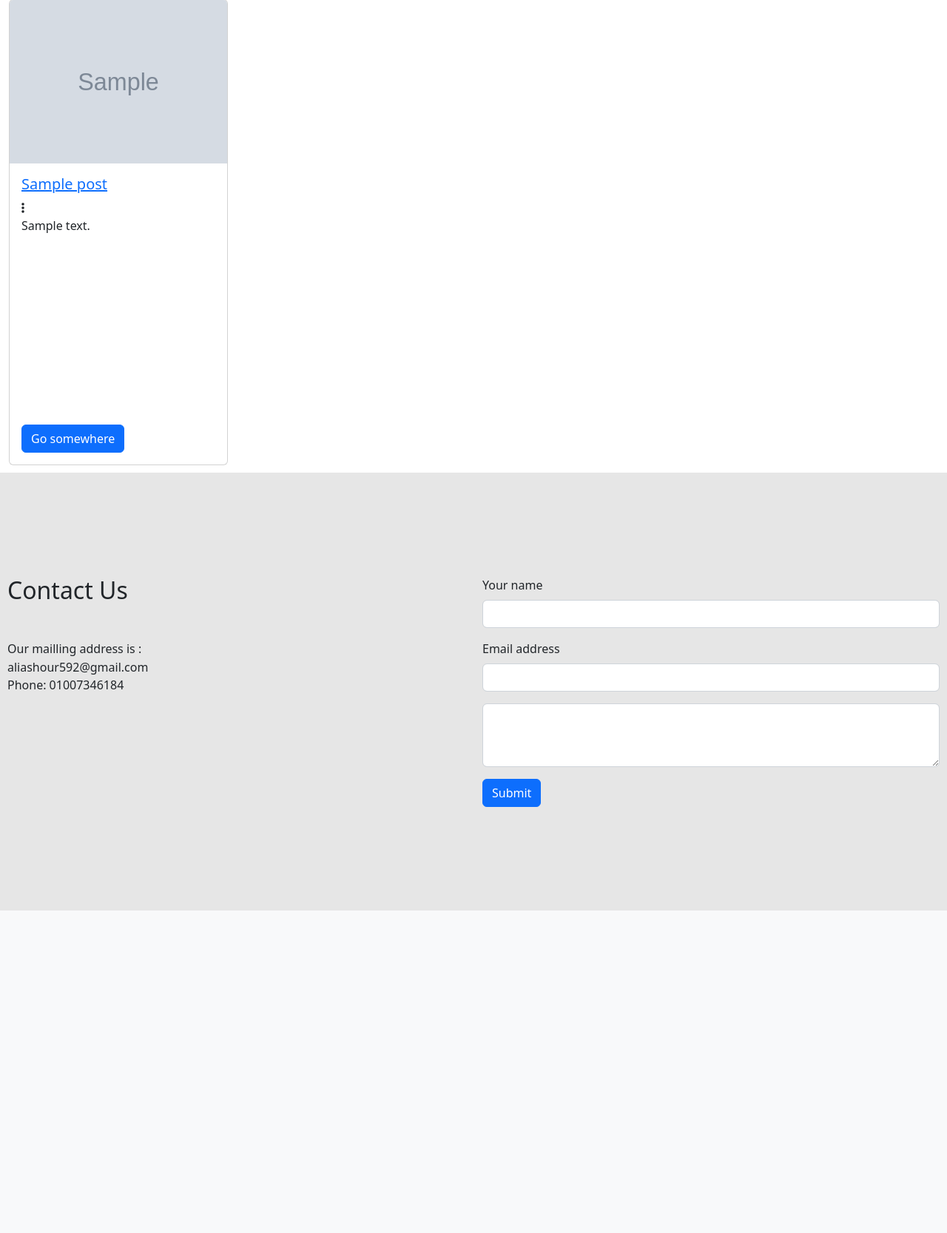
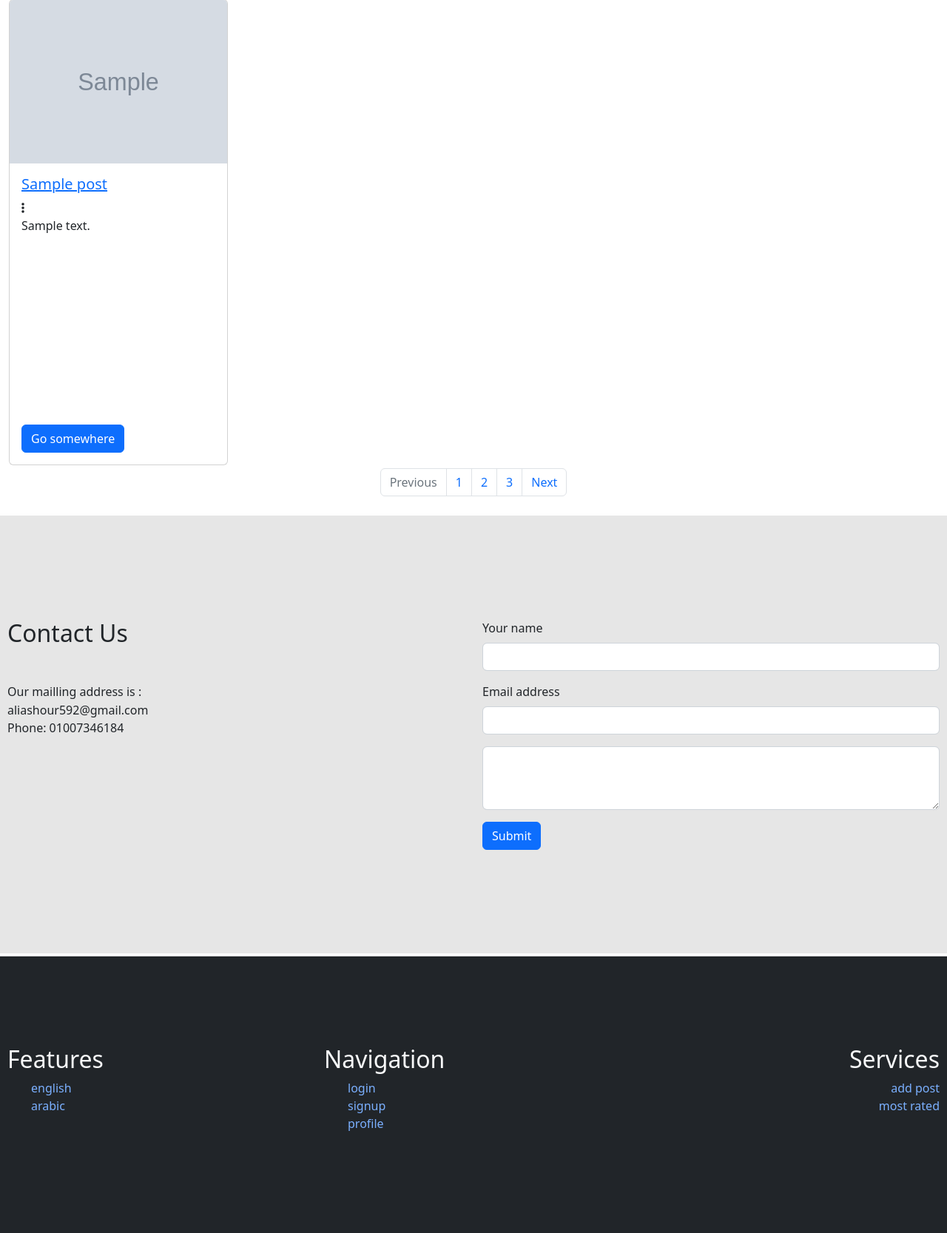
Before and after one commit to aliiashour/blog, a PHP site: page /index.php in a window 1280 px wide. Shown: the part 849-2516 px from the top of the page at 74% size. Before the commit the page ends 2080 px from the top, so only its background shows below. Run offline with PHP 8.4, Linux system fonts and the light colour scheme; tables that the repository leaves empty or names only in its code hold one stand-in row (values such as "Sample post"); grey boxes marked "Sample" are stand-in pictures.

Commit message:
modifiy index page and posts

```diff
--- a/index.php
+++ b/index.php
@@ -4,7 +4,7 @@
 ?>
 
 <div class="container-fluid">
-    <div class="row">
+    <div class="row all-page">
         <div class="slider">
             <div id="carouselExampleCaptions" class="carousel slide" data-bs-ride="false">
                 <div class="carousel-indicators">
@@ -48,9 +48,20 @@
 
 
         <?php
+            $page_size = 2;
+            if(isset($_GET['page_id']) && !empty($_GET['page_id'])){
+                $start_from = ($_GET['page_id'] - 1) * $page_size;
+            }else{
+                $start_from = 0 ;
+            }
+
+            $q = "SELECT * FROM posts" ;
+            $stmt = $con->prepare($q) ;
+            $stmt->execute();
+            $all = $stmt->rowCount() ;
 
             // now get all posts from database descanding order
-            $q = "SELECT * FROM posts ORDER BY post_time DESC" ;
+            $q = "SELECT * FROM posts ORDER BY post_time DESC LIMIT $start_from, $page_size" ;
             $stmt = $con->prepare($q) ;
             $stmt->execute();
             if($stmt->rowCount()){
@@ -94,7 +105,7 @@
                                                 ));
                                                 ?>
 
-                                                <i class="fa-solid fa-heart <?php if($stmt2->rowCount()){ echo 'favoruit' ;}?> love_icon" data-user_id="<?php if(isset($_SESSION['user_id'])){ echo $_SESSION['user_id'] ;  }?>" data-post_id="<?php echo $row['post_id']?>"></i>
+                                                <i class="fa-solid fa-heart <?php if($stmt2->rowCount()){ echo 'favoruit ' ;}?>love_icon" data-user_id="<?php if(isset($_SESSION['user_id'])){ echo $_SESSION['user_id'] ;  }?>" data-post_id="<?php echo $row['post_id']?>"></i>
 
                                                 <?php
                                             }
@@ -105,6 +116,38 @@
                         </div>
                     </div>
                 <?php }
+                $pag = '' ;
+                $pag .= '<nav aria-label="Page navigation">
+                        <ul class="pagination justify-content-center mt-1">
+                            <li class="page-item';
+                            if(!isset($_GET['page_id']) || $_GET['page_id'] == 1){
+                                $pag .=' disabled';
+                            }
+                            $pag .= '">
+                                <a class="page-link" href="?page_id=';
+                                if(isset($_GET['page_id'])){
+                                    $pag .= $_GET['page_id']-1 ;
+                                }
+                                $pag .= '">Previous</a>
+                            </li>
+                            <li class="page-item"><a class="page-link" href="?page_id=1">1</a></li>
+                            <li class="page-item"><a class="page-link" href="?page_id=2">2</a></li>
+                            <li class="page-item"><a class="page-link" href="?page_id=3">3</a></li>
+                            <li class="page-item';
+                            if(isset($_GET['page_id']) && $_GET['page_id'] == ceil($all / $page_size) ){
+                                $pag .=' disabled';
+                            }
+                            $pag .= '"><a class="page-link" href="?page_id=';
+                            if(isset($_GET['page_id'])){
+                                $pag .= $_GET['page_id']+1 ;
+                            }else{
+                                $pag .= 1 ;
+                            }
+                            $pag .= '">Next</a>
+                                </li>
+                            </ul>
+                        </nav>' ;
+                echo $pag ;
             }else{ ?>
                 <div class="col text-center text-primary">there are no posts yet!</div>
             <?php }
@@ -142,7 +185,51 @@
 </div>
 
 
+<?php include_once $tmp."footer_design.php" ; ?>
 <?php include_once $tmp."footer.php" ; ?>
+
+    <script>
+
+        $("#search_form").on("submit", function(event){
+            event.preventDefault() ;
+            var search_for = $("#searchable").val() ;
+            if(search_for.length > 0){
+                $.ajax({
+                    url:"./handle_files/handle_search.php",
+                    method:"post",
+                    data:{search_for:search_for},
+                    beforeSend:function(){
+                        $("#submit_button").html('loading') ;
+                        $("#submit_button").attr('disabled', 'disabled') ;
+                    },
+                    success:function(data){
+                        $(".all-page").html(data) ;
+                        $("#submit_button").html('search') ;
+                        $("#submit_button").attr('disabled', false) ;
+                    }
+                })
+            }else{
+                alert('Enter a string to search') ;
+            }
+        }) ;
+
+        $(".love_icon").on('click', function(){
+            user_id = $(this).data('user_id') ;
+            post_id = $(this).data('post_id') ;
+            mood = 'add' ;
+            if($(this).hasClass('favoruit')){
+                mood = 'remove' ;
+            }
+            $.ajax({
+                url:"./handle_files/add_to_favoruits.php",
+                method:"POST",
+                data:{mood:mood, user_id:user_id, post_id:post_id}
+            })
+
+            $(this).toggleClass("favoruit") ;
+        })
+
+    </script>
 
     </body>
 </html>
```
Also changed, not shown: posts.php (+2 -7 lines).
